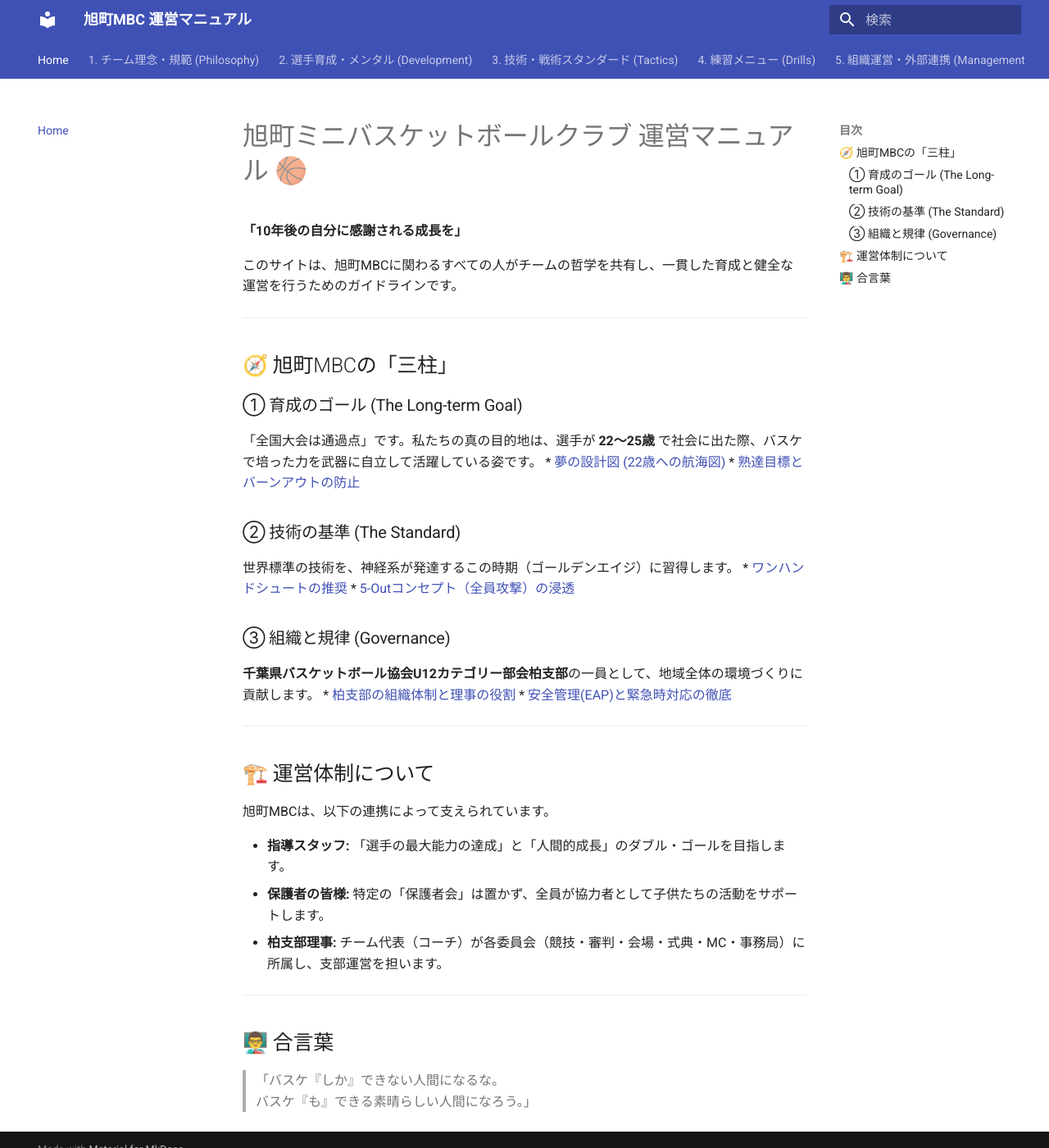
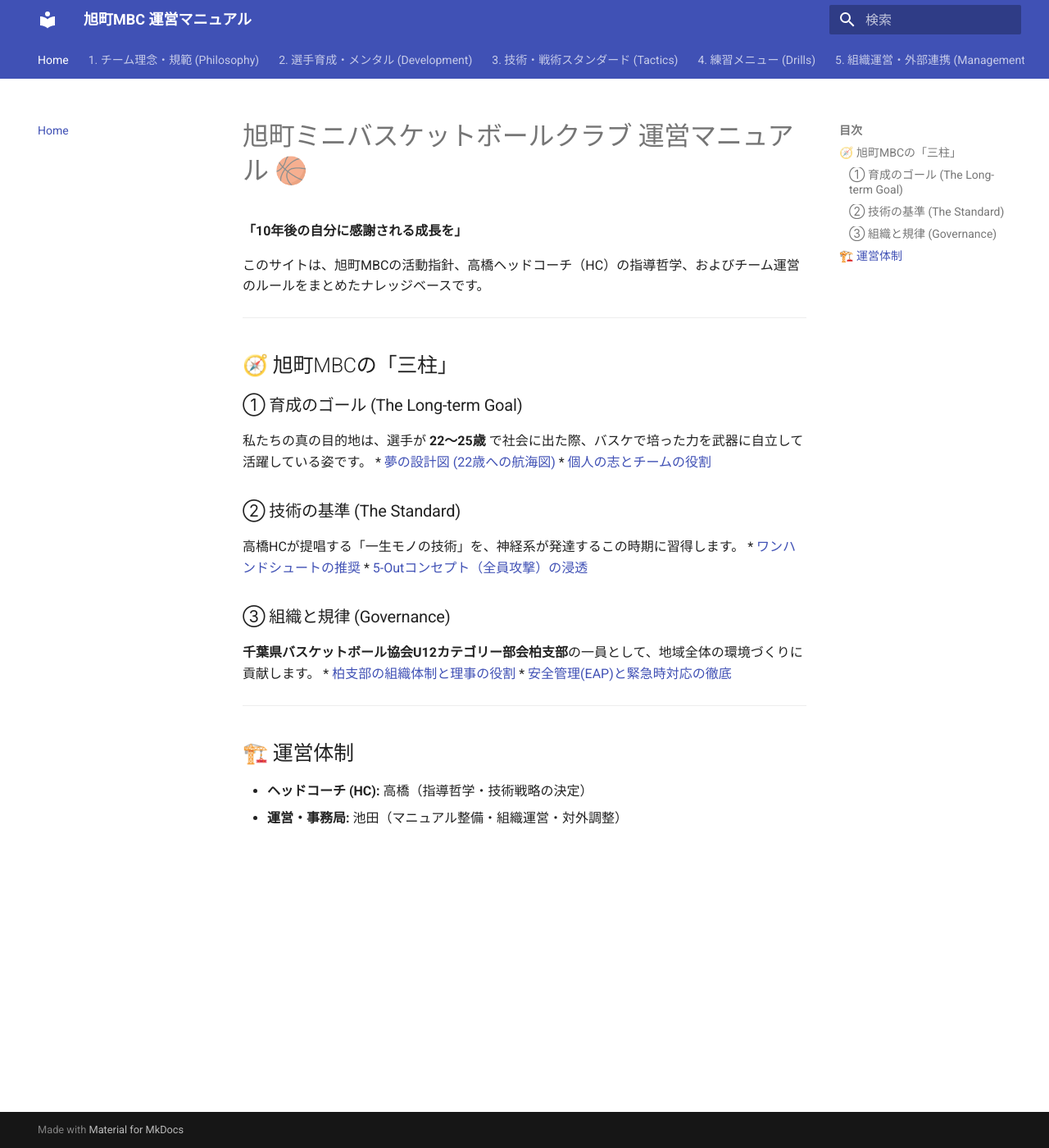
Before and after one commit to kawaiikumichan/asahicho-minibus-ops, an MkDocs documentation site: the page built from docs/index.md, in a window 1280 px wide and 1400 px high. Shown: the whole window at 82% size. Built offline with MkDocs 1.6.1 and Material for MkDocs 9.7.7, drawn with Linux system fonts in a browser that asks for light colours.

Commit message:
Update index.md

```diff
--- a/docs/index.md
+++ b/docs/index.md
@@ -2,19 +2,19 @@
 
 **「10年後の自分に感謝される成長を」**
 
-このサイトは、旭町MBCに関わるすべての人がチームの哲学を共有し、一貫した育成と健全な運営を行うためのガイドラインです。
+このサイトは、旭町MBCの活動指針、高橋ヘッドコーチ（HC）の指導哲学、およびチーム運営のルールをまとめたナレッジベースです。
 
 ---
 
 ## 🧭 旭町MBCの「三柱」
 
 ### ① 育成のゴール (The Long-term Goal)
-「全国大会は通過点」です。私たちの真の目的地は、選手が **22〜25歳** で社会に出た際、バスケで培った力を武器に自立して活躍している姿です。
+私たちの真の目的地は、選手が **22〜25歳** で社会に出た際、バスケで培った力を武器に自立して活躍している姿です。
 * [夢の設計図 (22歳への航海図)](01_Coaching_Logics/dream_blueprint.md)
-* [熟達目標とバーンアウトの防止](01_Coaching_Logics/beyond_the_goal.md)
+* [個人の志とチームの役割](01_Coaching_Logics/individual_goals.md)
 
 ### ② 技術の基準 (The Standard)
-世界標準の技術を、神経系が発達するこの時期（ゴールデンエイジ）に習得します。
+高橋HCが提唱する「一生モノの技術」を、神経系が発達するこの時期に習得します。
 * [ワンハンドシュートの推奨](01_Coaching_Logics/shooting_standard.md)
 * [5-Outコンセプト（全員攻撃）の浸透](01_Coaching_Logics/5out.md)
 
@@ -25,16 +25,7 @@
 
 ---
 
-## 🏗️ 運営体制について
+## 🏗️ 運営体制
 
-旭町MBCは、以下の連携によって支えられています。
-
-* **指導スタッフ:** 「選手の最大能力の達成」と「人間的成長」のダブル・ゴールを目指します。
-* **保護者の皆様:** 特定の「保護者会」は置かず、全員が協力者として子供たちの活動をサポートします。
-* **柏支部理事:** チーム代表（コーチ）が各委員会（競技・審判・会場・式典・MC・事務局）に所属し、支部運営を担います。
-
----
-
-## 👨‍🏫 合言葉
-> 「バスケ『しか』できない人間になるな。<br>
-> バスケ『も』できる素晴らしい人間になろう。」
+* **ヘッドコーチ (HC):** 高橋（指導哲学・技術戦略の決定）
+* **運営・事務局:** 池田（マニュアル整備・組織運営・対外調整）
```
